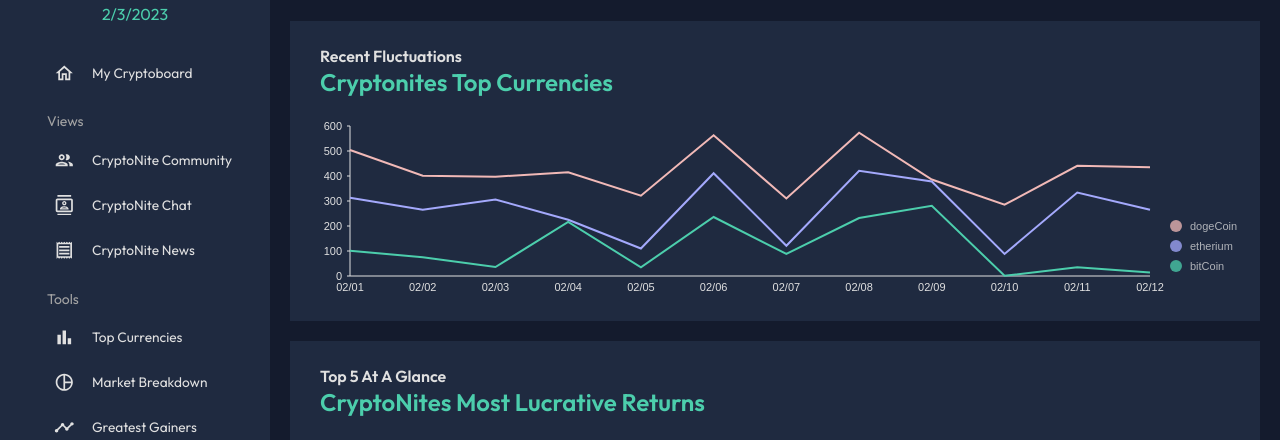
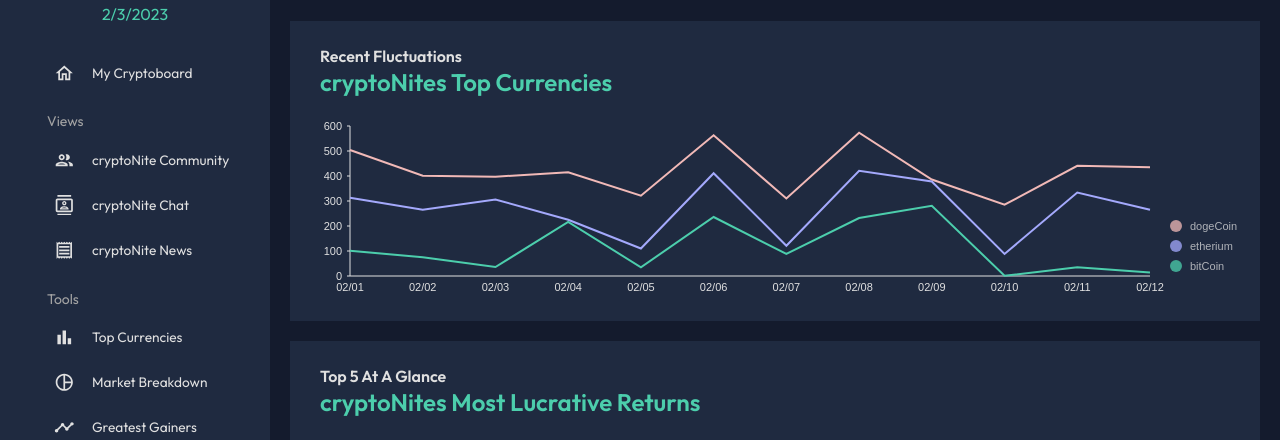
Before and after one commit to anthonyBosek/cryptoNite, a React (Create React App) app in the folder client/: page / in a window 1280 px wide. Shown: the part 231-671 px from the top of the page. Built offline with nearby package versions, Linux system fonts and the light colour scheme.

Commit message:
lowercase that "C"

```diff
--- a/client/src/views/global/SideNav.jsx
+++ b/client/src/views/global/SideNav.jsx
@@ -146,21 +146,21 @@ const Sidebar = () => {
               Views
             </Typography>
             <Item
-              title="CryptoNite Community"
+              title="cryptoNite Community"
               to="/community"
               icon={<PeopleOutlinedIcon />}
               selected={selected}
               setSelected={setSelected}
             />
             <Item
-              title="CryptoNite Chat"
+              title="cryptoNite Chat"
               to="/chat"
               icon={<ContactsOutlinedIcon />}
               selected={selected}
               setSelected={setSelected}
             />
             <Item
-              title="CryptoNite News"
+              title="cryptoNite News"
               to="/newsFeed"
               icon={<ReceiptOutlinedIcon />}
               selected={selected}
--- a/client/src/views/homePage/index.jsx
+++ b/client/src/views/homePage/index.jsx
@@ -83,7 +83,7 @@ const HomePage = () => {
                 fontWeight="bold"
                 color={colors.greenAccent[500]}
               >
-                Cryptonites Top Currencies
+                cryptoNites Top Currencies
               </Typography>
             </Box>
           </Box>
@@ -124,7 +124,7 @@ const HomePage = () => {
                 fontWeight="bold"
                 color={colors.greenAccent[500]}
               >
-                CryptoNites Most Lucrative Returns
+                cryptoNites Most Lucrative Returns
               </Typography>
             </Box>
           </Box>
```
